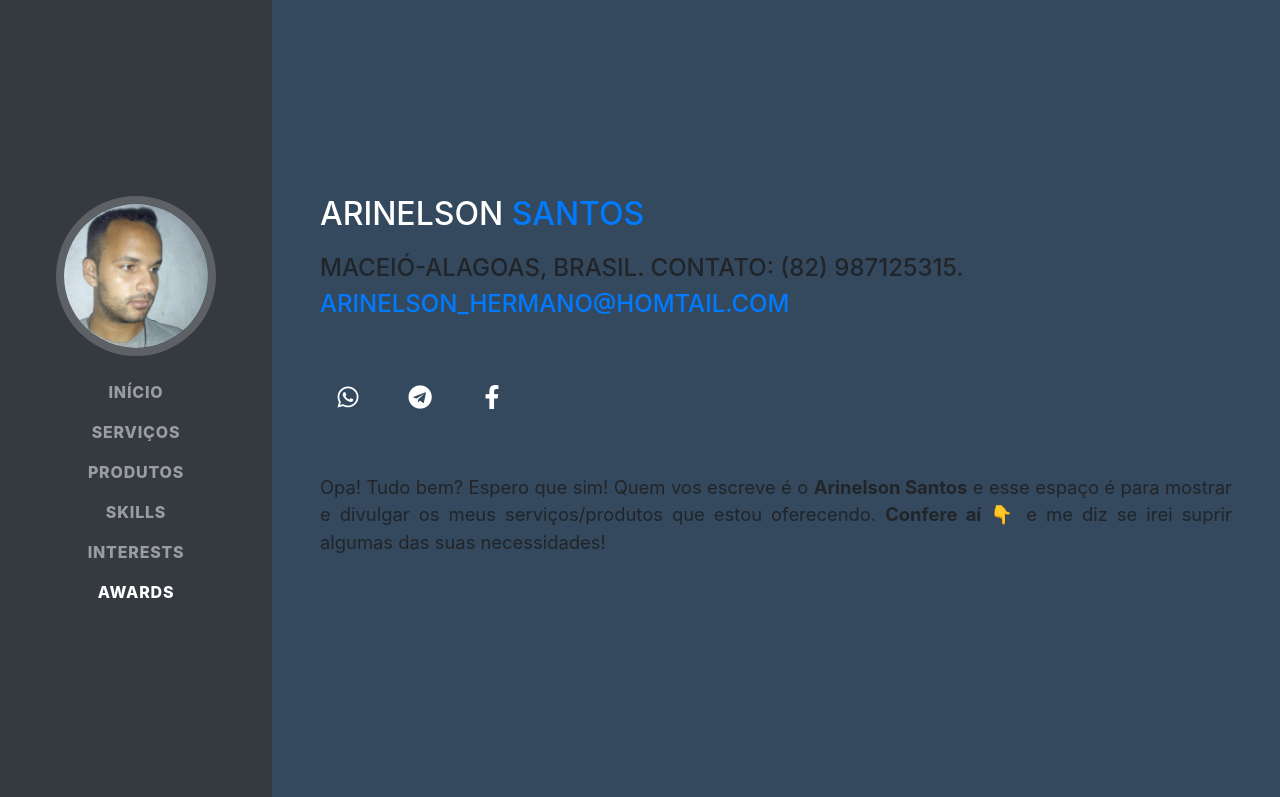
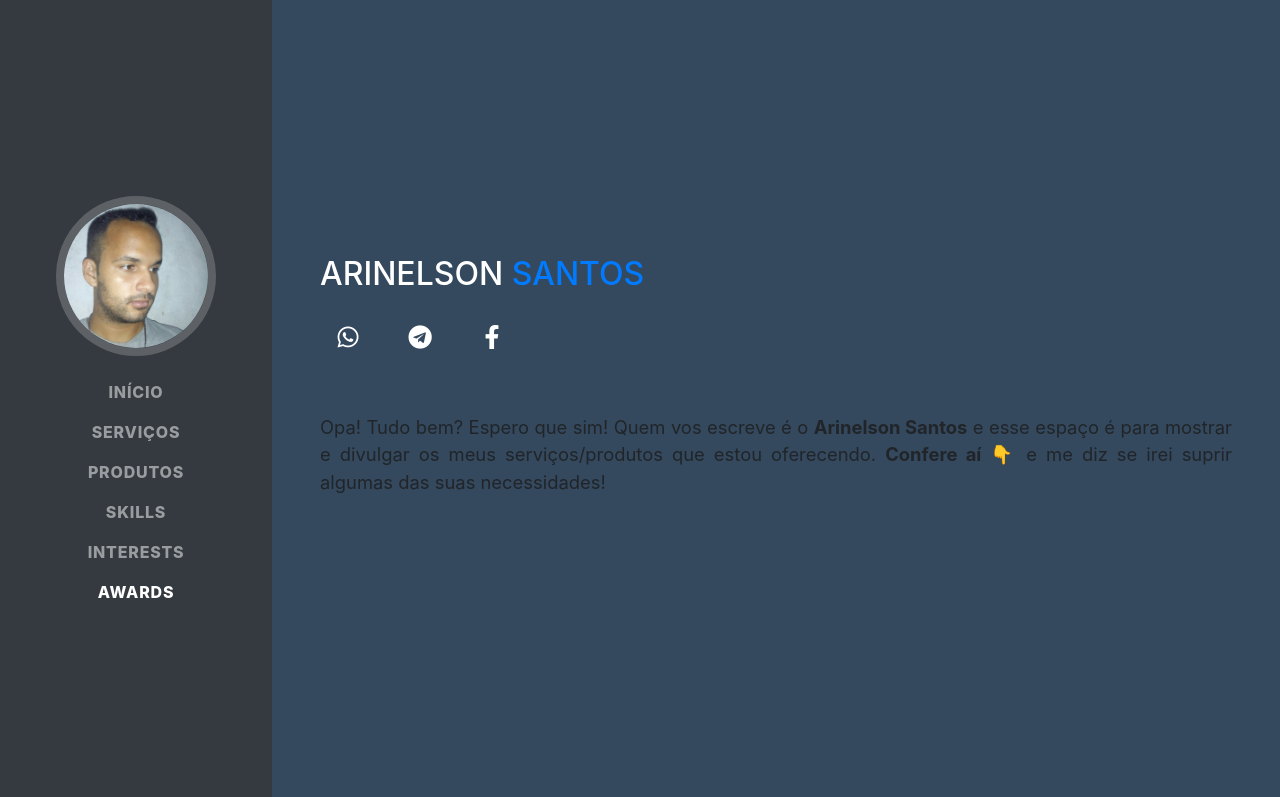
Before and after one commit to arinelson/ariservicos, a website with bundled scripts: page index.html in a window 1280 px wide. Shown: the top 797 px of the page. Built offline with nearby package versions, Linux system fonts and the light colour scheme; a web font is replaced by a local one.

Commit message:
Excluindo a linha de contatos

```diff
--- a/index.html
+++ b/index.html
@@ -35,6 +35,7 @@
     <button class="navbar-toggler" type="button" data-toggle="collapse" data-target="#navbarSupportedContent" aria-controls="navbarSupportedContent" aria-expanded="false" aria-label="Toggle navigation">
       <span class="navbar-toggler-icon"></span>
     </button>
+
     <div class="collapse navbar-collapse" id="navbarSupportedContent">
       <ul class="navbar-nav">
         <li class="nav-item">
@@ -66,9 +67,6 @@
         <h2 class="mb-3">Arinelson
           <span class="text-primary">Santos</span>
         </h2>
-        <div class="subheading mb-5">Maceió-Alagoas, Brasil. Contato: (82) 987125315.
-          <a href="mailto:name@email.com">arinelson_hermano@homtail.com</a>
-        </div>
 
         <div class="social-icons mb-5 d-flex justify-content-start">
           <a href="https://api.whatsapp.com/send?1=pt_BR&phone=5582987125315" target="_blank">
```
